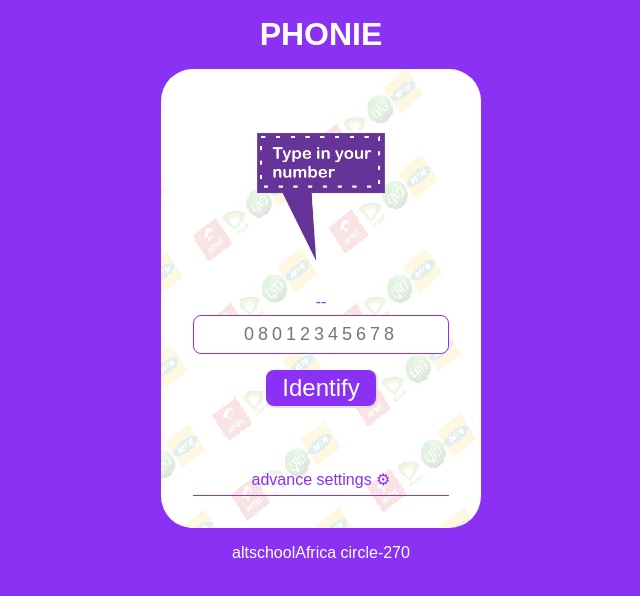
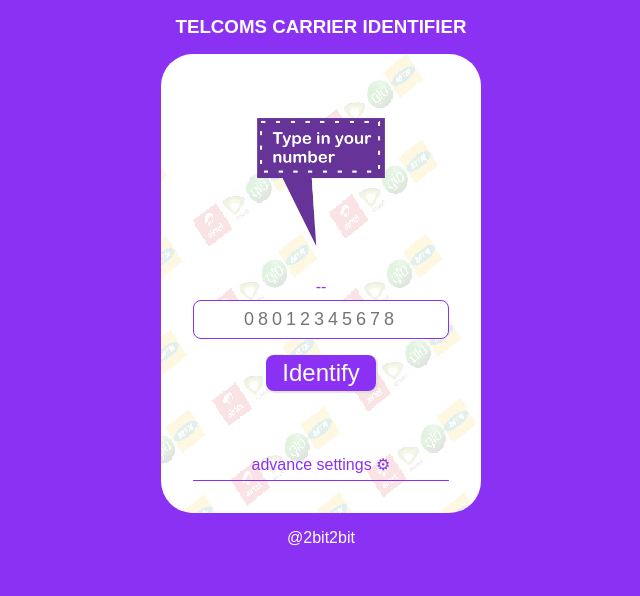
Before and after one commit to 2bit2bit/Telecoms-carrier-identifier, a plain HTML site: page test.html in a window 1280 px wide. Shown: the whole page, without its empty margins (319-959 px from the left). Drawn offline with Linux system fonts and the light colour scheme.

Commit message:
update app name and footer

```diff
--- a/test.css
+++ b/test.css
@@ -14,7 +14,7 @@ body {
   font-family: Arial, Helvetica, sans-serif;
 }
 
-h1 {
+h3 {
   margin: 1rem;
 }
 section {
--- a/test.html
+++ b/test.html
@@ -11,7 +11,7 @@
     <link rel="shortcut icon" href="img/default.png" type="image/x-icon" />
   </head>
   <body>
-    <h1>PHONIE</h1>
+    <h3>TELCOMS CARRIER IDENTIFIER</h3>
 
     <section>
       <img id="logo" src="img/default.png" alt="logo" />
@@ -35,6 +35,6 @@
         <input id="9mobile" type="button" value="9mobile" />
       </div>
     </section>
-    <footer>altschoolAfrica circle-270</footer>
+    <footer>@2bit2bit</footer>
   </body>
 </html>
```
